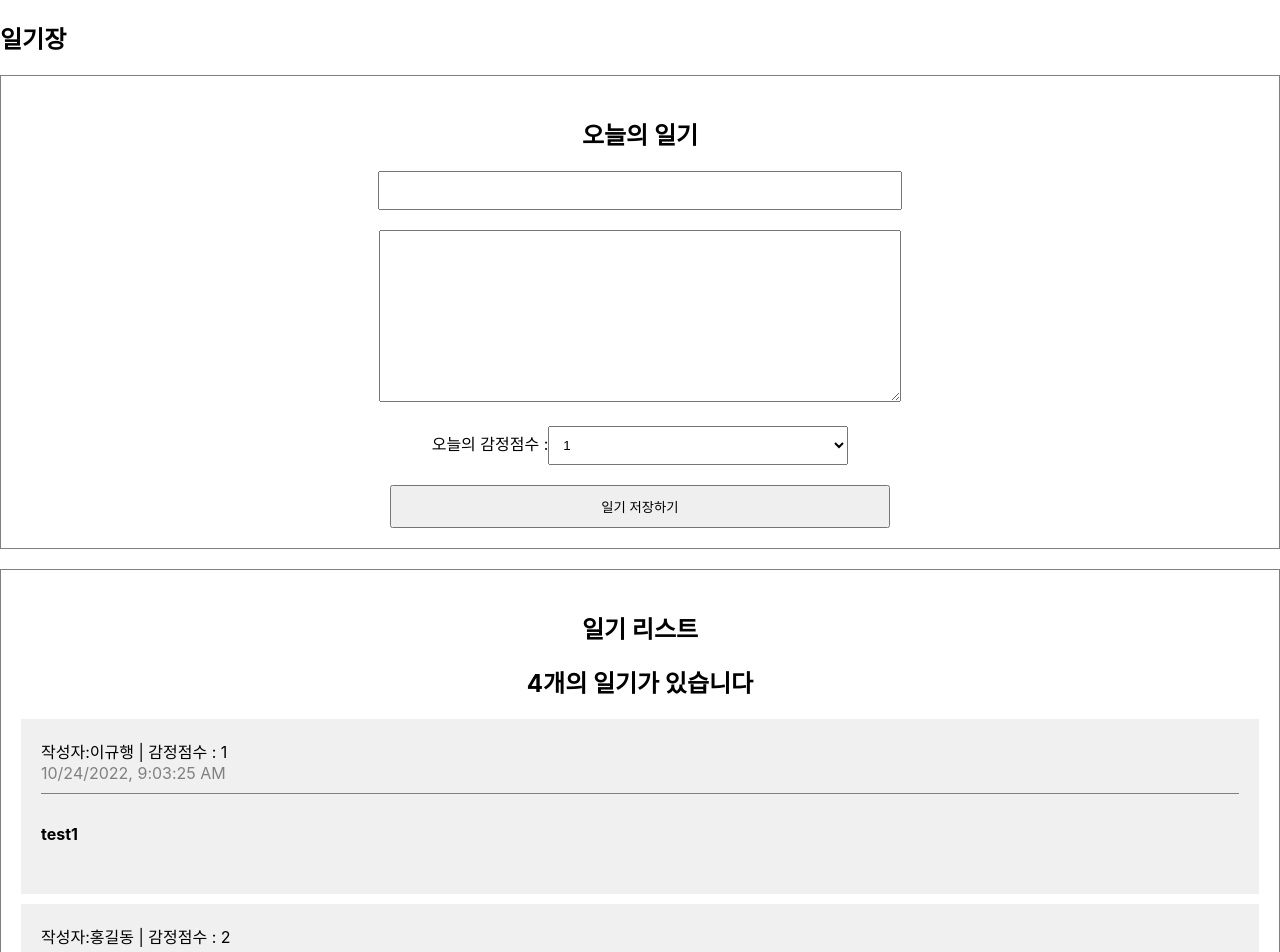
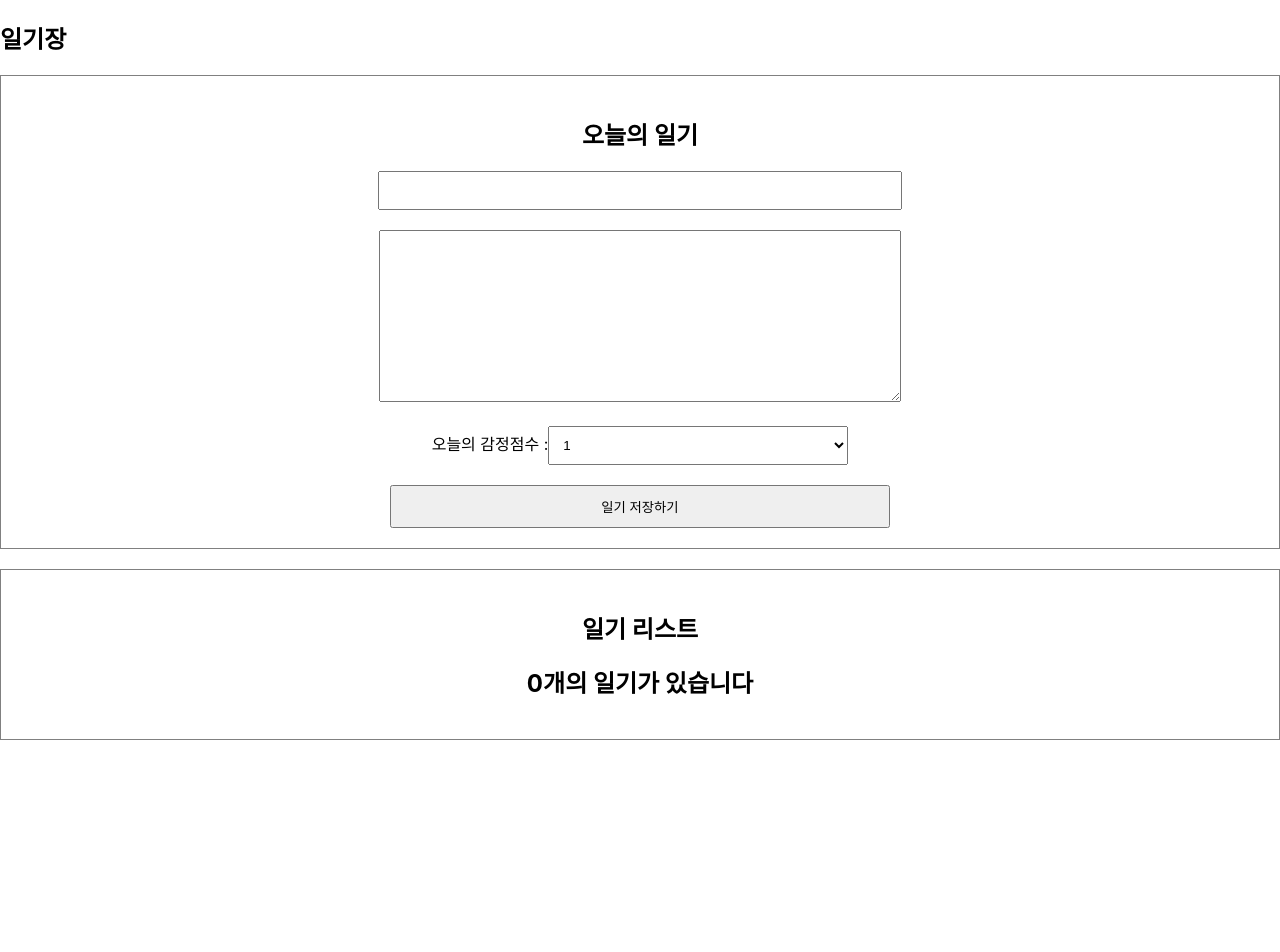
Before and after one commit to Leegyuhaeng/reactStart, a React (Create React App) app: page / in a window 1280 px wide. Shown: the top 952 px of the page. After the commit the page ends 800 px from the top, so only its background shows below. Built offline with nearby package versions, Linux system fonts and the light colour scheme.

Commit message:
react ) memo list  수정,저장,삭제,수정취소 기능 추가

```diff
--- a/src/App.js
+++ b/src/App.js
@@ -1,60 +1,74 @@
 import "./App.css";
 import DiaryEditor from "./DiaryEditor";
 import DiaryList from "./DiaryList";
-// import { useRef, useState } from "react";
+import { useRef, useState } from "react";
 
-const dummyList = [
-  {
-    id: 1,
-    author: "이규행",
-    content: "test1",
-    emotion: 1,
-    created_date: new Date().getTime(),
-  },
-  {
-    id: 2,
-    author: "홍길동",
-    content: "test2",
-    emotion: 2,
-    created_date: new Date().getTime(),
-  },
-  {
-    id: 3,
-    author: "임꺽정",
-    content: "test3",
-    emotion: 3,
-    created_date: new Date().getTime(),
-  },
-  {
-    id: 4,
-    author: "이순신",
-    content: "test4",
-    emotion: 4,
-    created_date: new Date().getTime(),
-  },
-];
+// const dummyList = [
+//   {
+//     id: 1,
+//     author: "이규행",
+//     content: "test1",
+//     emotion: 1,
+//     created_date: new Date().getTime(),
+//   },
+//   {
+//     id: 2,
+//     author: "홍길동",
+//     content: "test2",
+//     emotion: 2,
+//     created_date: new Date().getTime(),
+//   },
+//   {
+//     id: 3,
+//     author: "임꺽정",
+//     content: "test3",
+//     emotion: 3,
+//     created_date: new Date().getTime(),
+//   },
+//   {
+//     id: 4,
+//     author: "이순신",
+//     content: "test4",
+//     emotion: 4,
+//     created_date: new Date().getTime(),
+//   },
+// ];
 
 function App() {
-  // const [data, setDate] = useState([]);
-  // const dateId = useRef(0);
+  const [getdata, setData] = useState([]);
+  const dateId = useRef(0);
   // console.log("dateId===>", dateId);
-  // const onCreate = (data) => {
-  //   const created_date = new Date().getTime();
-  //   const newItem = {
-  //     author: data.author,
-  //     content: data.content,
-  //     emotion: data.emotion,
-  //     created_date,
-  //     id: dateId.current,
-  //   };
-  //   dateId.current++;
-  // };
+  const onCreate = (data) => {
+    const created_date = new Date().getTime();
+    const newItem = {
+      author: data.author,
+      content: data.content,
+      emotion: data.emotion,
+      created_date,
+      id: dateId.current,
+    };
+    dateId.current++;
+    setData([newItem, ...getdata]);
+  };
 
+  const onRemove = (targetId) => {
+    const newDiaryList = getdata.filter((it) => it.id !== targetId);
+    setData(newDiaryList);
+  };
+
+  const onEdit = (targetId, newContent) => {
+    setData(
+      getdata.map((it) =>
+        it.id === targetId ? { ...it, content: newContent } : it
+      )
+    );
+  };
+  // console.log("getdata", getdata);
   return (
     <div className="App">
       <h2>일기장</h2>
-      <DiaryEditor />
-      <DiaryList list={dummyList} />
+      <DiaryEditor onCreate={onCreate} />
+      <DiaryList onEdit={onEdit} list={getdata} onRemove={onRemove} />
     </div>
   );
 }
--- a/src/DiaryEditor.js
+++ b/src/DiaryEditor.js
@@ -1,6 +1,6 @@
 import { useRef, useState } from "react";
 
-const DiaryEditor = () => {
+const DiaryEditor = ({ onCreate }) => {
   const authorInput = useRef();
   const contentInput = useRef();
 
@@ -30,8 +30,17 @@ const DiaryEditor = () => {
       contentInput.current.focus();
       return;
     }
-    console.log(state);
+    onCreate(state);
+    // console.log(state);
     alert("저장성공");
+    state.author = "";
+    state.content = "";
+    state.emotion = 1;
+    // setState({
+    //   author: "",
+    //   content: "",
+    //   emotion: "",
+    // });
   };
 
   return (
--- a/src/DiaryItem.js
+++ b/src/DiaryItem.js
@@ -1,4 +1,33 @@
+import { useRef, useState } from "react";
+
 const DiaryItem = (data) => {
+  // console.log("data=====>", data);
+  const [isEdit, setIsEdit] = useState(false);
+  const [localContent, setLocalContent] = useState(data.content);
+  const localContentInput = useRef();
+  const handleRemove = () => {
+    if (window.confirm(`${data.id}번째 일기를 정말 삭제하시겠습니까?`)) {
+      data.onRemove(data.id);
+    }
+  };
+  const toggleIsEdit = () => {
+    setIsEdit(!isEdit);
+  };
+  const handleQuitEdit = () => {
+    setIsEdit(false);
+    setLocalContent(data.content);
+  };
+  const handleEdit = () => {
+    if (localContent.length < 5) {
+      localContentInput.current.focus();
+      return;
+    }
+
+    if (window.confirm(`${data.id}번 째 일기를 수정하시겠습니까?`)) {
+      data.onEdit(data.id, localContent);
+      toggleIsEdit();
+    }
+  };
   return (
     <div className="DiaryItem">
       <div className="info">
@@ -10,7 +39,28 @@ const DiaryItem = (data) => {
           {new Date(data.created_date).toLocaleString()}
         </span>
       </div>
-      <div className="content">{data.content}</div>
+      <div className="content">
+        {isEdit ? (
+          <textarea
+            ref={localContentInput}
+            value={localContent}
+            onChange={(e) => setLocalContent(e.target.value)}
+          ></textarea>
+        ) : (
+          <>{data.content}</>
+        )}
+      </div>
+      {isEdit ? (
+        <>
+          <button onClick={handleQuitEdit}>수정취소</button>
+          <button onClick={handleEdit}>저장하기</button>
+        </>
+      ) : (
+        <>
+          <button onClick={handleRemove}>삭제하기</button>
+          <button onClick={toggleIsEdit}>수정하기</button>
+        </>
+      )}
     </div>
   );
 };
--- a/src/DiaryList.js
+++ b/src/DiaryList.js
@@ -1,15 +1,21 @@
 import DiaryItem from "./DiaryItem";
 
-const DiaryList = ({ list }) => {
+const DiaryList = ({ list, onRemove, onEdit }) => {
   // list.sort((a, b) => b.id - a.id);
-  // console.log(list);
+  // console.log("list", list);
+  // console.log("onDelete===>", onRemove);
   return (
     <div className="DiaryList">
       <h2>일기 리스트</h2>
       <h2>{list.length}개의 일기가 있습니다</h2>
       <div>
         {list.map((data) => (
-          <DiaryItem key={data.id} {...data} />
+          <DiaryItem
+            key={data.id}
+            {...data}
+            onRemove={onRemove}
+            onEdit={onEdit}
+          />
         ))}
       </div>
     </div>
```
